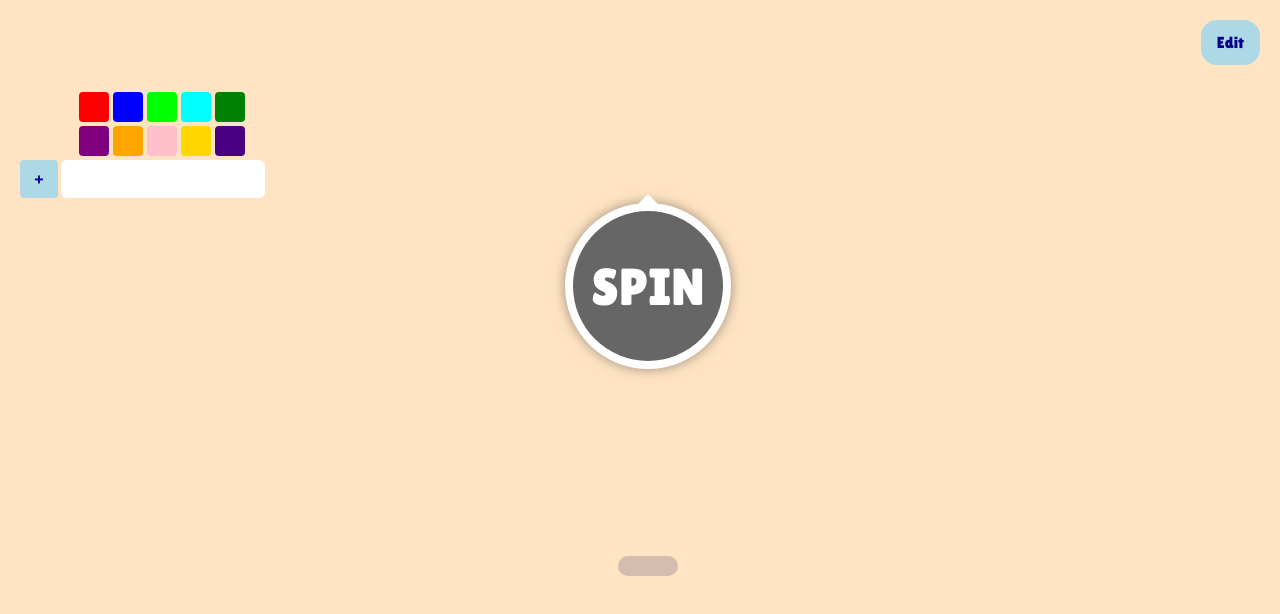
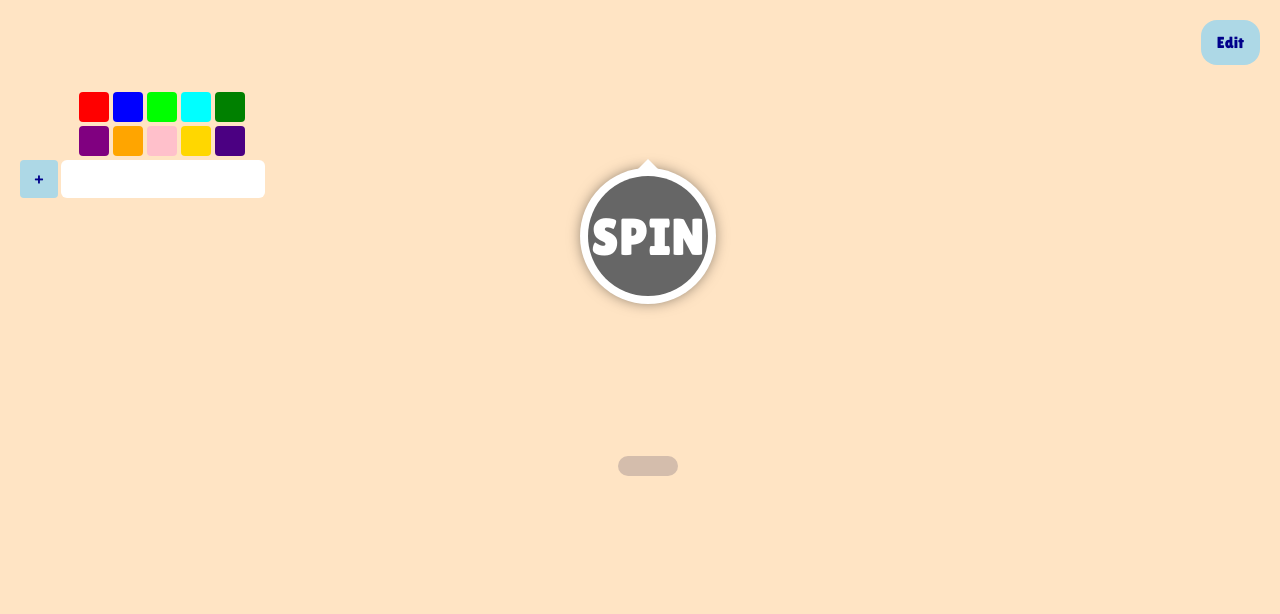
Before and after one commit to bobolle/slumper, a plain HTML site: page index.html in a window 1280 px wide. Drawn offline with Linux system fonts and the light colour scheme.

Commit message:
new size on canvas for smaller screens

```diff
--- a/index.html
+++ b/index.html
@@ -36,7 +36,7 @@
     </div>
 
     <div id="wheelOfFortune">
-      <canvas id="wheel" width="500" height="500"></canvas>
+      <canvas id="wheel" width="400" height="400"></canvas>
       <div id="spin">SPIN</div>
     </div>
 
```
